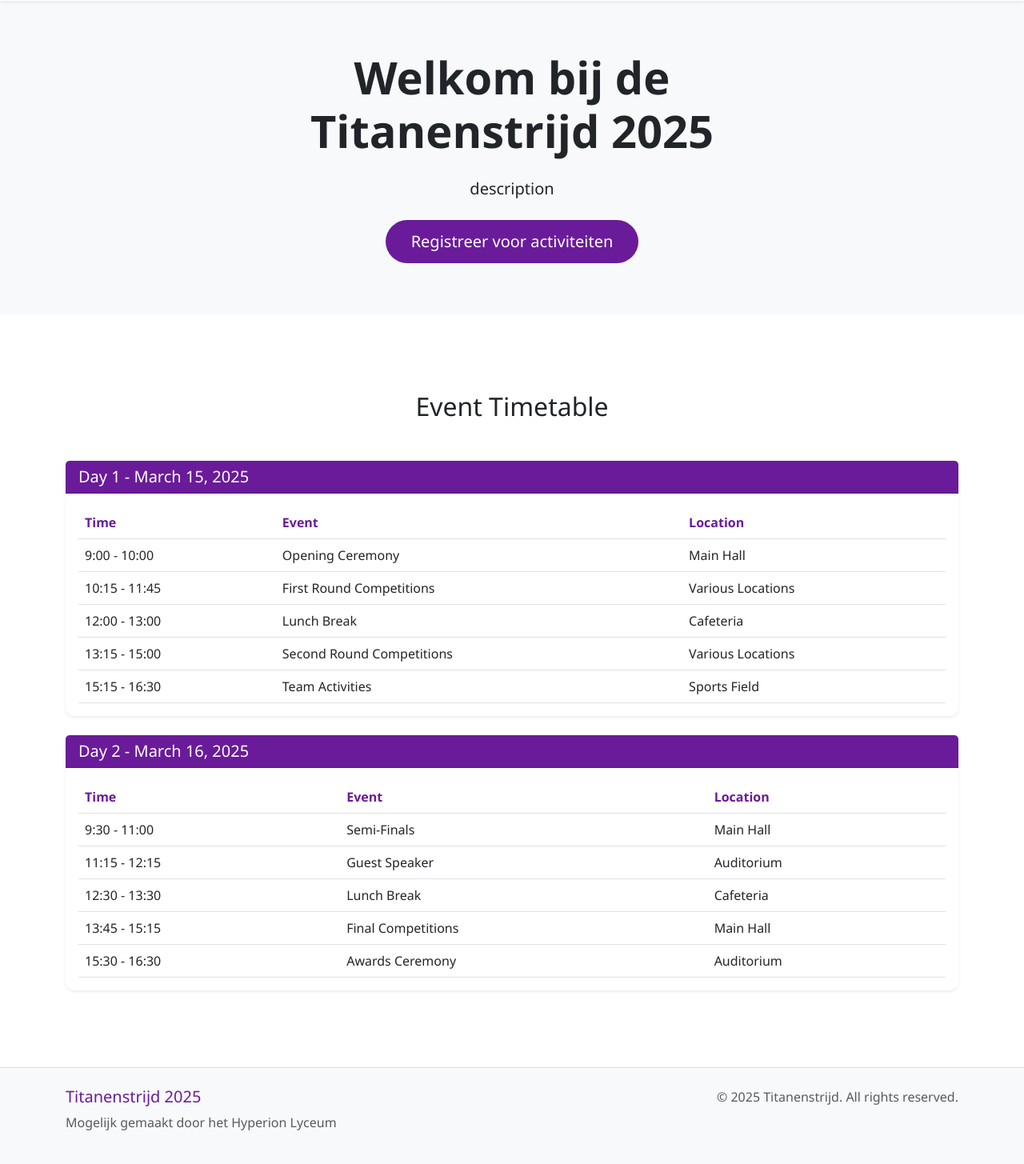
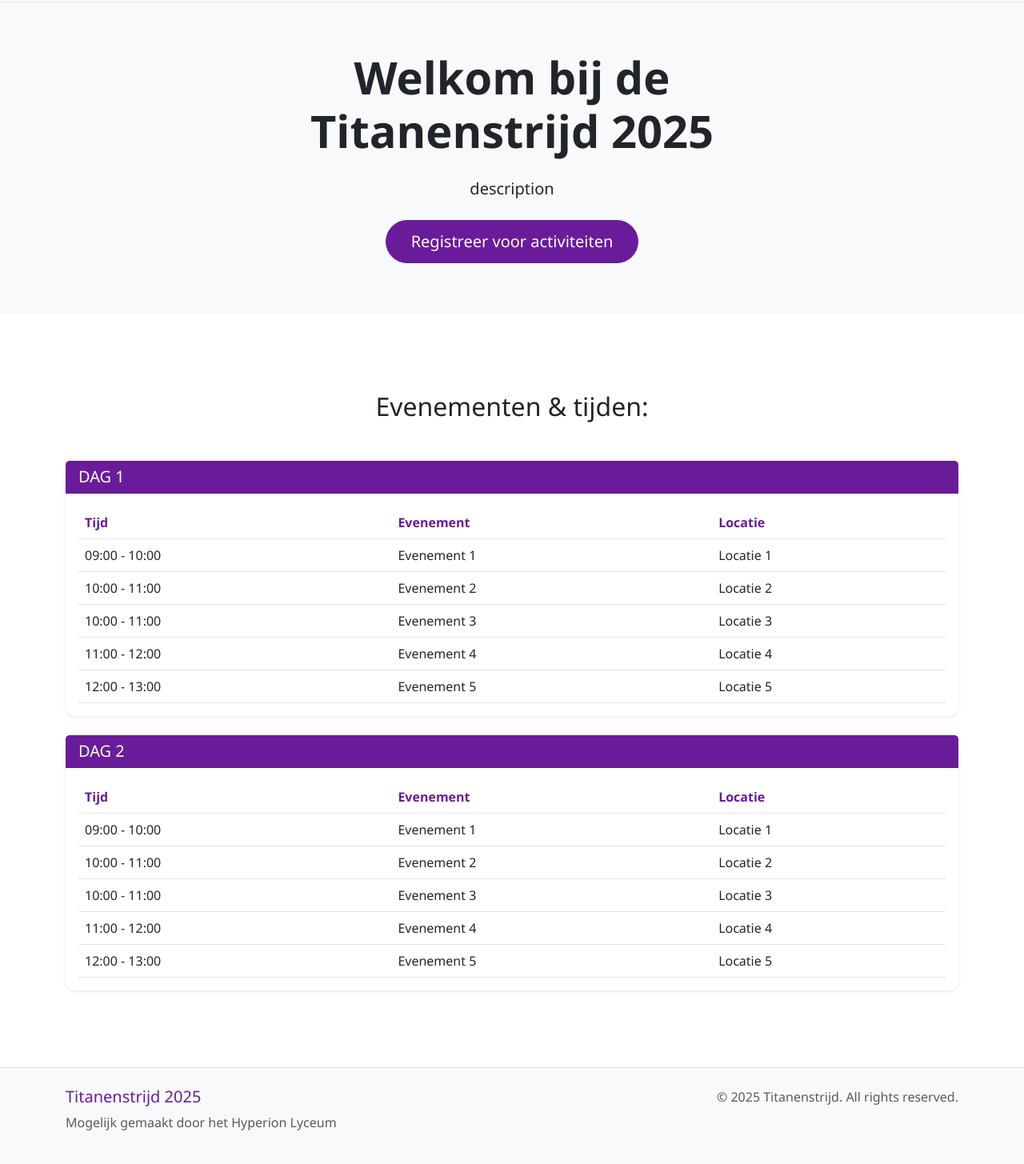
Before and after one commit to Envitality1/titantenstrijdV1, a Flask app: page / in a window 1280 px wide. Shown: the part 77-1532 px from the top of the page at 80% size. Run offline with Flask 3, Linux system fonts and the light colour scheme; some libraries are stand-ins or nearby versions.

Commit message:
Update home page

```diff
--- a/templates/home.html
+++ b/templates/home.html
@@ -19,47 +19,47 @@
 <!-- Timetable Section -->
 <section class="timetable-section py-5">
     <div class="container">
-        <h2 class="text-center mb-5">Event Timetable</h2>
+        <h2 class="text-center mb-5">Evenementen & tijden:</h2>
 
         <div class="card shadow-sm mb-4">
             <div class="card-header bg-purple text-white">
-                <h3 class="h5 mb-0">Day 1 - March 15, 2025</h3>
+                <h3 class="h5 mb-0">DAG 1</h3>
             </div>
             <div class="card-body">
                 <div class="table-responsive">
                     <table class="table table-hover">
                         <thead>
                             <tr>
-                                <th>Time</th>
-                                <th>Event</th>
-                                <th>Location</th>
+                                <th>Tijd</th>
+                                <th>Evenement</th>
+                                <th>Locatie</th>
                             </tr>
                         </thead>
                         <tbody>
                             <tr>
-                                <td>9:00 - 10:00</td>
-                                <td>Opening Ceremony</td>
-                                <td>Main Hall</td>
+                                <td>09:00 - 10:00</td>
+                                <td>Evenement 1</td>
+                                <td>Locatie 1</td>
                             </tr>
                             <tr>
-                                <td>10:15 - 11:45</td>
-                                <td>First Round Competitions</td>
-                                <td>Various Locations</td>
+                                <td>10:00 - 11:00</td>
+                                <td>Evenement 2</td>
+                                <td>Locatie 2</td>
+                            </tr>
+                            <tr>
+                                <td>10:00 - 11:00</td>
+                                <td>Evenement 3</td>
+                                <td>Locatie 3</td>
+                            </tr>
+                            <tr>
+                                <td>11:00 - 12:00</td>
+                                <td>Evenement 4</td>
+                                <td>Locatie 4</td>
                             </tr>
                             <tr>
                                 <td>12:00 - 13:00</td>
-                                <td>Lunch Break</td>
-                                <td>Cafeteria</td>
-                            </tr>
-                            <tr>
-                                <td>13:15 - 15:00</td>
-                                <td>Second Round Competitions</td>
-                                <td>Various Locations</td>
-                            </tr>
-                            <tr>
-                                <td>15:15 - 16:30</td>
-                                <td>Team Activities</td>
-                                <td>Sports Field</td>
+                                <td>Evenement 5</td>
+                                <td>Locatie 5</td>
                             </tr>
                         </tbody>
                     </table>
@@ -69,43 +69,43 @@
 
         <div class="card shadow-sm">
             <div class="card-header bg-purple text-white">
-                <h3 class="h5 mb-0">Day 2 - March 16, 2025</h3>
+                <h3 class="h5 mb-0">DAG 2</h3>
             </div>
             <div class="card-body">
                 <div class="table-responsive">
                     <table class="table table-hover">
                         <thead>
                             <tr>
-                                <th>Time</th>
-                                <th>Event</th>
-                                <th>Location</th>
+                                <th>Tijd</th>
+                                <th>Evenement</th>
+                                <th>Locatie</th>
                             </tr>
                         </thead>
                         <tbody>
                             <tr>
-                                <td>9:30 - 11:00</td>
-                                <td>Semi-Finals</td>
-                                <td>Main Hall</td>
+                                <td>09:00 - 10:00</td>
+                                <td>Evenement 1</td>
+                                <td>Locatie 1</td>
                             </tr>
                             <tr>
-                                <td>11:15 - 12:15</td>
-                                <td>Guest Speaker</td>
-                                <td>Auditorium</td>
+                                <td>10:00 - 11:00</td>
+                                <td>Evenement 2</td>
+                                <td>Locatie 2</td>
                             </tr>
                             <tr>
-                                <td>12:30 - 13:30</td>
-                                <td>Lunch Break</td>
-                                <td>Cafeteria</td>
+                                <td>10:00 - 11:00</td>
+                                <td>Evenement 3</td>
+                                <td>Locatie 3</td>
                             </tr>
                             <tr>
-                                <td>13:45 - 15:15</td>
-                                <td>Final Competitions</td>
-                                <td>Main Hall</td>
+                                <td>11:00 - 12:00</td>
+                                <td>Evenement 4</td>
+                                <td>Locatie 4</td>
                             </tr>
                             <tr>
-                                <td>15:30 - 16:30</td>
-                                <td>Awards Ceremony</td>
-                                <td>Auditorium</td>
+                                <td>12:00 - 13:00</td>
+                                <td>Evenement 5</td>
+                                <td>Locatie 5</td>
                             </tr>
                         </tbody>
                     </table>
```
